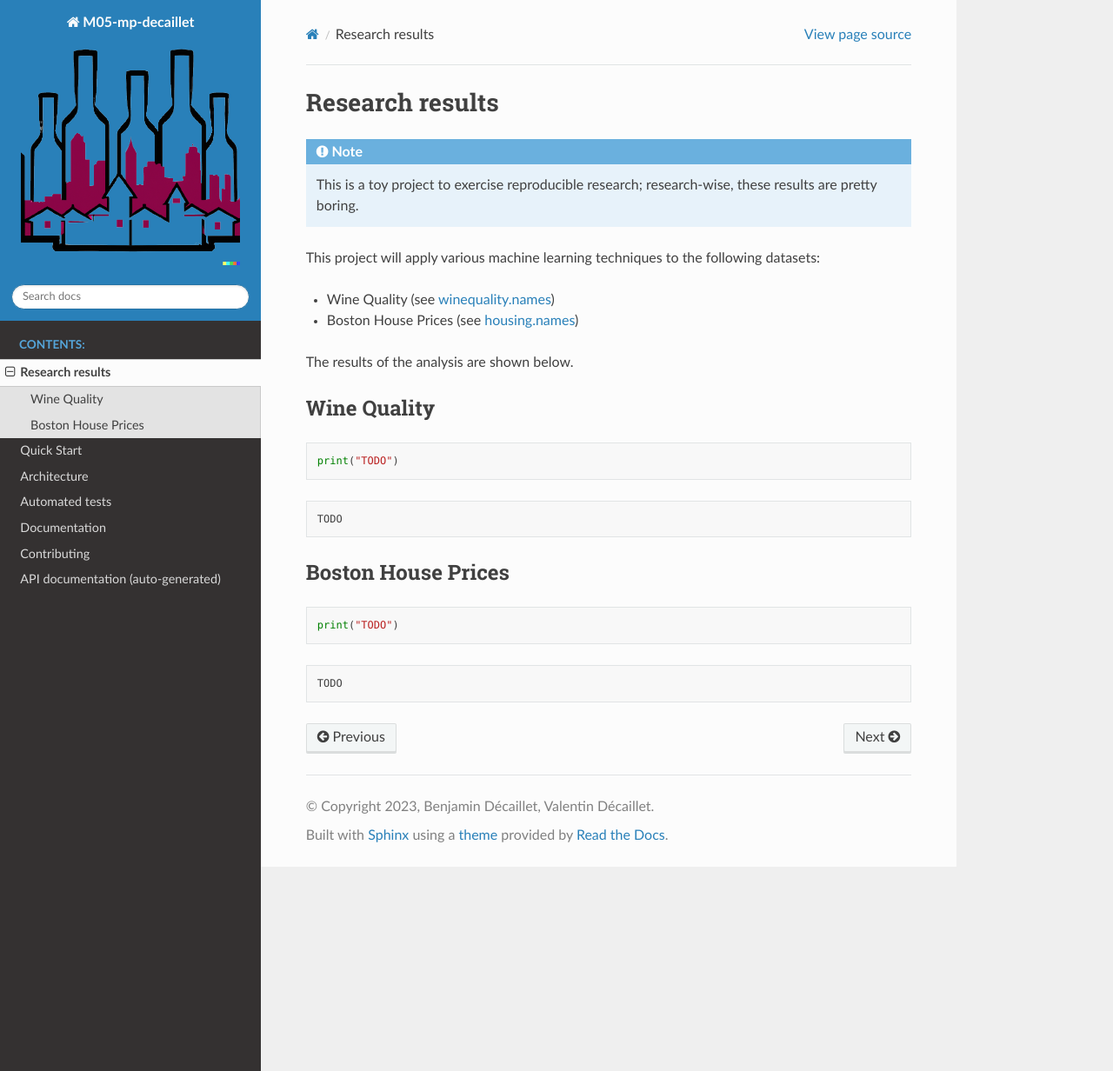
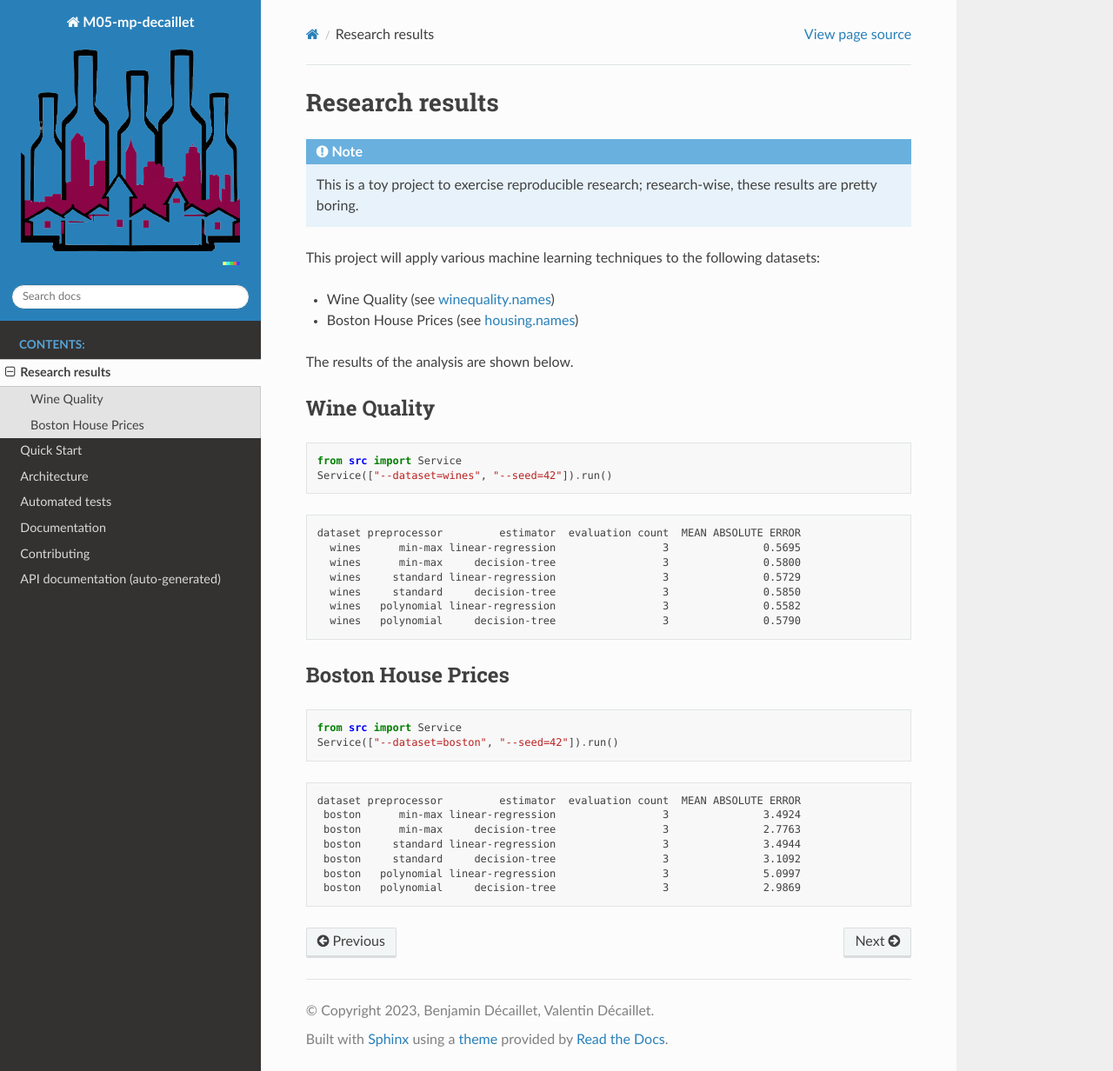
Before and after one commit to BenjaminDecaillet/M05-mp-decaillet, a Sphinx documentation site: the page built from doc/research-results.rst, in a window 1280 px wide and 1232 px high. Shown: the whole window at 87% size. Built offline with Sphinx 7.4.7 and the Read the Docs theme 2.0.0, drawn with Linux system fonts in a browser that asks for light colours; pages that are not in the unit, such as notebooks, are missing from menus.

Commit message:
test(doctest): add non-trivial doc-tests

```diff
--- a/doc/research-results.rst
+++ b/doc/research-results.rst
@@ -17,11 +17,19 @@ Wine Quality
 
 .. testcode::
 
-   print("TODO")
+   from src import Service
+   Service(["--dataset=wines", "--seed=42"]).run()
 
 .. testoutput::
 
-    TODO
+    dataset preprocessor         estimator  evaluation count  MEAN ABSOLUTE ERROR
+      wines      min-max linear-regression                 3               0.5695
+      wines      min-max     decision-tree                 3               0.5800
+      wines     standard linear-regression                 3               0.5729
+      wines     standard     decision-tree                 3               0.5850
+      wines   polynomial linear-regression                 3               0.5582
+      wines   polynomial     decision-tree                 3               0.5790
+
 
 
 Boston House Prices
@@ -29,8 +37,15 @@ Boston House Prices
 
 .. testcode::
 
-   print("TODO")
+   from src import Service
+   Service(["--dataset=boston", "--seed=42"]).run()
 
 .. testoutput::
 
-    TODO
+    dataset preprocessor         estimator  evaluation count  MEAN ABSOLUTE ERROR
+     boston      min-max linear-regression                 3               3.4924
+     boston      min-max     decision-tree                 3               2.7763
+     boston     standard linear-regression                 3               3.4944
+     boston     standard     decision-tree                 3               3.1092
+     boston   polynomial linear-regression                 3               5.0997
+     boston   polynomial     decision-tree                 3               2.9869
```
Also changed, not shown: 1 other file.
